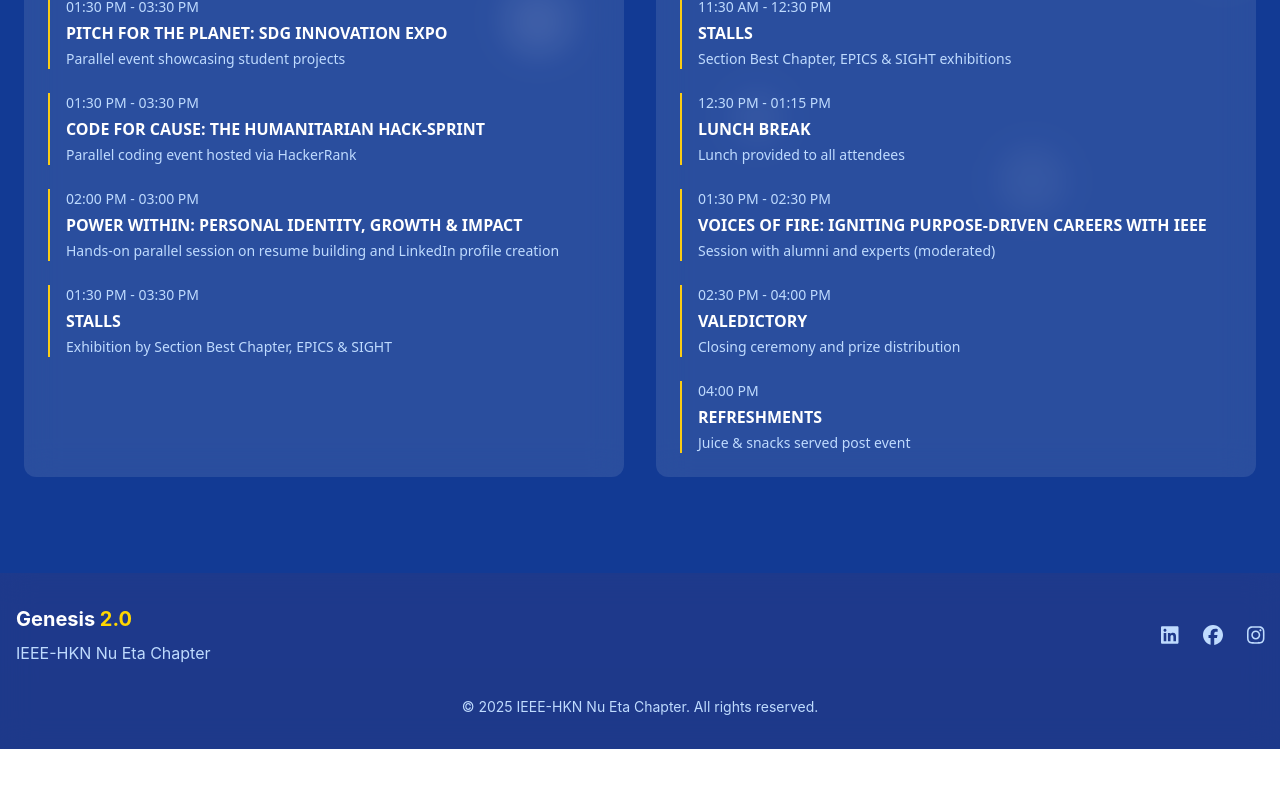
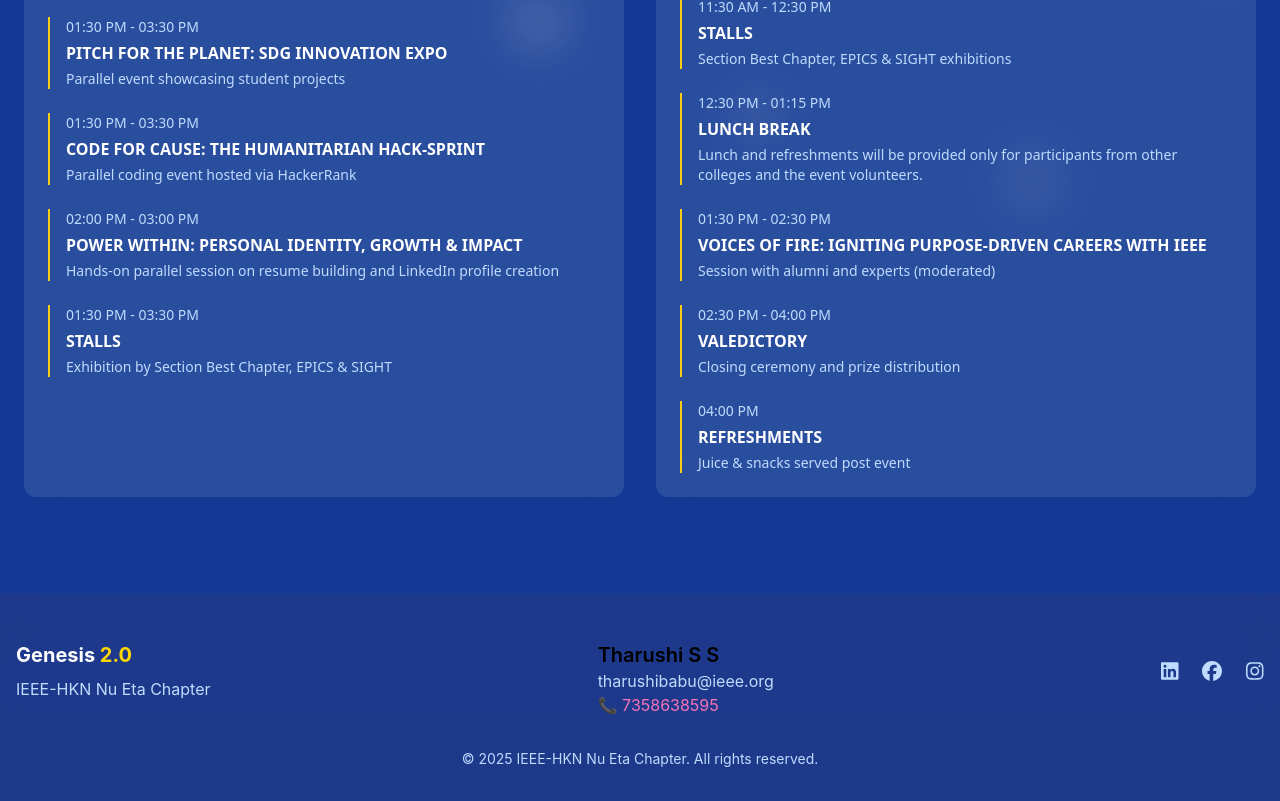
Before and after one commit to Arokiyaswetha/genesis2.0, a React (Vite) app: page /schedule in a window 1280 px wide. Shown: the part 539-1340 px from the top of the page. Before the commit the page ends 1288 px from the top, so only its background shows below. Built offline with nearby package versions, Linux system fonts and the light colour scheme.

Commit message:
your message

```diff
--- a/src/components/Footer.jsx
+++ b/src/components/Footer.jsx
@@ -11,6 +11,11 @@ const Footer = () => {
               Genesis <span className="text-accent">2.0</span>
             </h3>
             <p className="text-blue-200">IEEE-HKN Nu Eta Chapter</p>
+          </div>
+          <div className="mt-4">
+            <h2 className="font-semibold text-xl">Tharushi S S</h2>
+            <p className="text-blue-200">tharushibabu@ieee.org</p>
+            <p className="text-pink-400">📞 7358638595</p>
           </div>
 
           <div className="flex space-x-6">
--- a/src/components/Home.jsx
+++ b/src/components/Home.jsx
@@ -27,7 +27,7 @@ const Home = () => {
     {
       title: "Craft Your Digital Self: Branding Beyond Borders",
       desc: "Hands-on LinkedIn and resume building workshop.",
-      image: "/images/aa_hp.jpg",
+      image: "/images/lw_hp.jpg",
       slug: "brandingbeyondborders"
     }
   ];
--- a/src/components/Schedule.jsx
+++ b/src/components/Schedule.jsx
@@ -18,7 +18,7 @@ const Schedule = () => {
         {
           time: "12:30 PM - 01:15 PM",
           name: "LUNCH BREAK",
-          description: "Lunch provided to all registered participants"
+          description: "Lunch and refreshments will be provided only for participants from other colleges and the event volunteers."
         },
         {
           time: "01:30 PM - 03:30 PM",
@@ -68,7 +68,7 @@ const Schedule = () => {
         {
           time: "12:30 PM - 01:15 PM",
           name: "LUNCH BREAK",
-          description: "Lunch provided to all attendees"
+          description: "Lunch and refreshments will be provided only for participants from other colleges and the event volunteers."
         },
         {
           time: "01:30 PM - 02:30 PM",
--- a/src/components/faq.jsx
+++ b/src/components/faq.jsx
@@ -3,7 +3,7 @@ import { useState } from 'react';
 const faqs = [
   {
     question: "Is lunch provided?",
-    answer: "Yes, lunch and refreshments will be provided to all registered participants."
+    answer: "Lunch and refreshments will be provided only for participants from other colleges and the event volunteers."
   },
   {
     question: "What if one of our team members is missing?",
@@ -11,7 +11,7 @@ const faqs = [
   },
   {
     question: "Will hardcopy certificates be provided for all participants?",
-    answer: "Second round participants will be given physical certificates. First round participants will receive e-certificates only."
+    answer: "Participants who are physically present and presenting their projects will receive the hardcopy certificates."
   },
   {
     question: "Do we need to bring our laptops or other materials?",
```
Also changed, not shown: public/images/lw_hp.jpg (added).
